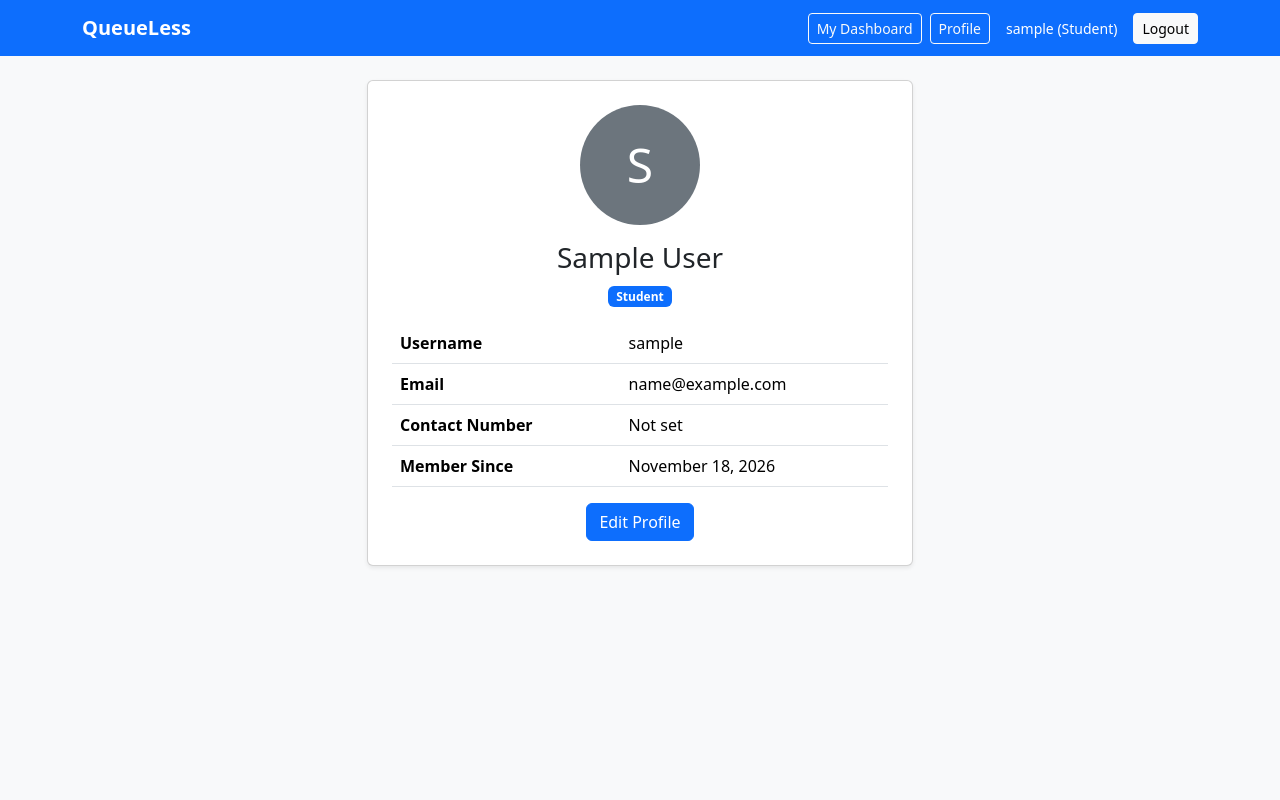
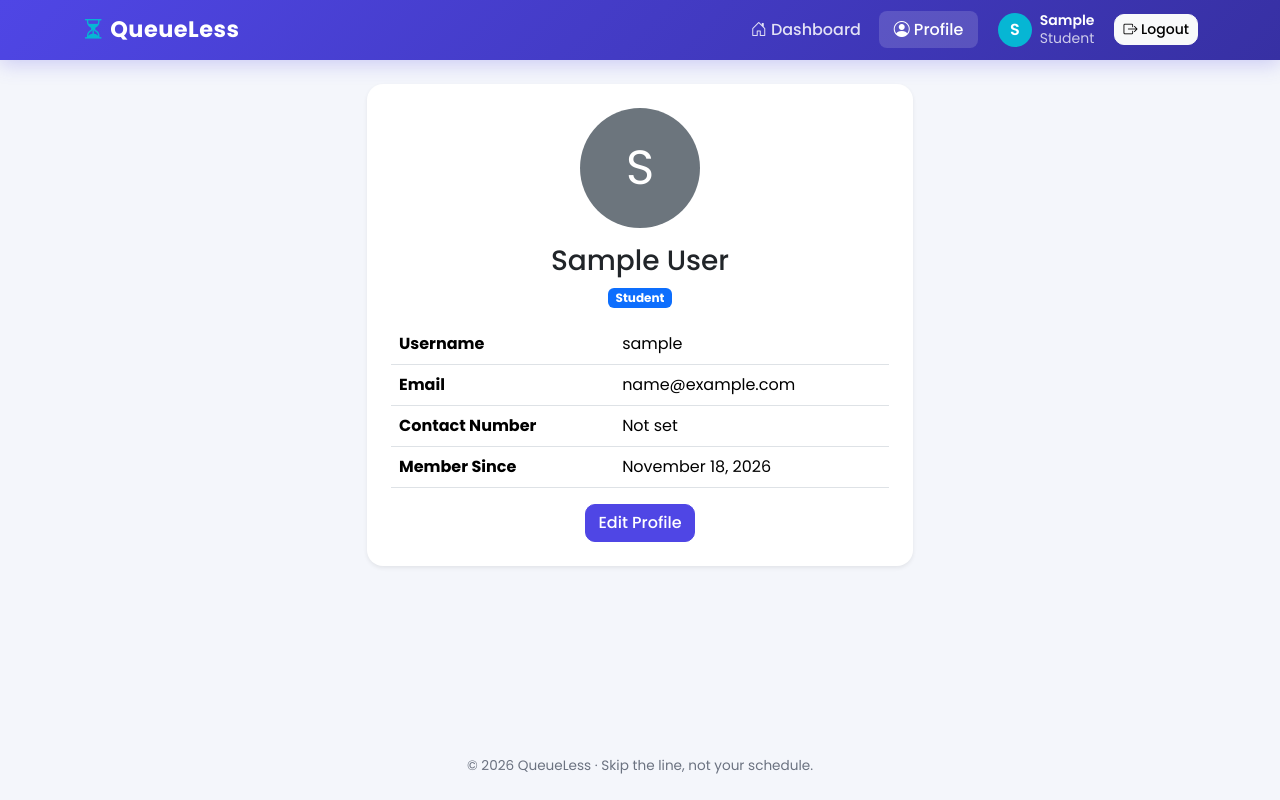
Before and after one commit to Ryzzz44/QueueLess-Salado-Samuel-G8, a Django app: page /profile/ in a window 1280 px wide. Run offline with Django 5.2, Linux system fonts and the light colour scheme; the visitor is signed in with stand-in values (Sample User, id 1).

Commit message:
Improve UI: new theme, navbar with avatar, icons and footer

```diff
--- a/templates/base.html
+++ b/templates/base.html
@@ -5,35 +5,124 @@
     <meta name="viewport" content="width=device-width, initial-scale=1">
     <title>{% block title %}QueueLess{% endblock %}</title>
     <link href="https://cdn.jsdelivr.net/npm/bootstrap@5.3.3/dist/css/bootstrap.min.css" rel="stylesheet">
+    <link href="https://cdn.jsdelivr.net/npm/bootstrap-icons@1.11.3/font/bootstrap-icons.min.css" rel="stylesheet">
+    <link href="https://fonts.googleapis.com/css2?family=Poppins:wght@400;500;600;700&display=swap" rel="stylesheet">
+    <style>
+        :root {
+            --ql-primary: #4f46e5;
+            --ql-primary-dark: #3730a3;
+            --ql-accent: #06b6d4;
+            --ql-bg: #f4f6fb;
+        }
+        body {
+            font-family: 'Poppins', sans-serif;
+            background: var(--ql-bg);
+            min-height: 100vh;
+            display: flex;
+            flex-direction: column;
+        }
+        main { flex: 1; }
+
+        /* Navbar */
+        .ql-navbar {
+            background: linear-gradient(135deg, var(--ql-primary), var(--ql-primary-dark));
+            box-shadow: 0 4px 20px rgba(79, 70, 229, .25);
+        }
+        .ql-brand { font-weight: 700; font-size: 1.4rem; letter-spacing: .5px; }
+        .ql-brand i { color: var(--ql-accent); }
+        .ql-navbar .nav-link { color: rgba(255,255,255,.85) !important; font-weight: 500; border-radius: 8px; padding: .4rem .9rem !important; }
+        .ql-navbar .nav-link:hover, .ql-navbar .nav-link.active { background: rgba(255,255,255,.15); color: #fff !important; }
+        .ql-avatar {
+            width: 34px; height: 34px; border-radius: 50%; object-fit: cover;
+            background: var(--ql-accent); color: #fff; font-weight: 600;
+            display: inline-flex; align-items: center; justify-content: center;
+        }
+
+        /* Cards and buttons */
+        .card { border: none; border-radius: 16px; box-shadow: 0 6px 24px rgba(17, 24, 39, .06); transition: transform .2s, box-shadow .2s; }
+        .card-hover:hover { transform: translateY(-4px); box-shadow: 0 12px 32px rgba(17, 24, 39, .12); }
+        .btn { border-radius: 10px; font-weight: 500; }
+        .btn-primary { background: var(--ql-primary); border-color: var(--ql-primary); }
+        .btn-primary:hover { background: var(--ql-primary-dark); border-color: var(--ql-primary-dark); }
+        .form-control { border-radius: 10px; padding: .65rem .9rem; }
+        .form-control:focus { border-color: var(--ql-primary); box-shadow: 0 0 0 .2rem rgba(79, 70, 229, .15); }
+        .alert { border: none; border-radius: 12px; }
+        a { color: var(--ql-primary); }
+
+        /* Page header and feature icons */
+        .ql-hero {
+            background: linear-gradient(135deg, var(--ql-primary), var(--ql-accent));
+            color: #fff; border-radius: 20px; padding: 2rem;
+        }
+        .ql-icon {
+            width: 52px; height: 52px; border-radius: 14px; font-size: 1.5rem;
+            display: inline-flex; align-items: center; justify-content: center; margin-bottom: .75rem;
+        }
+        .ql-icon.indigo { background: #eef2ff; color: var(--ql-primary); }
+        .ql-icon.cyan { background: #ecfeff; color: #0891b2; }
+        .ql-icon.green { background: #ecfdf5; color: #059669; }
+        .ql-icon.amber { background: #fffbeb; color: #d97706; }
+
+        /* Login / register card */
+        .auth-card { max-width: 480px; margin: 1.5rem auto; }
+        .auth-logo {
+            width: 64px; height: 64px; border-radius: 18px; font-size: 2rem; color: #fff;
+            background: linear-gradient(135deg, var(--ql-primary), var(--ql-accent));
+            display: inline-flex; align-items: center; justify-content: center;
+        }
+        footer { color: #6b7280; font-size: .85rem; }
+    </style>
 </head>
-<body class="bg-light">
-<nav class="navbar navbar-expand-lg navbar-dark bg-primary mb-4">
+<body>
+<nav class="navbar navbar-expand-lg navbar-dark ql-navbar mb-4">
     <div class="container">
-        <a class="navbar-brand fw-bold" href="{% url 'dashboard' %}">QueueLess</a>
-        <div class="d-flex align-items-center gap-2">
+        <a class="navbar-brand ql-brand" href="{% url 'dashboard' %}"><i class="bi bi-hourglass-split"></i> QueueLess</a>
+        <button class="navbar-toggler" type="button" data-bs-toggle="collapse" data-bs-target="#qlNav">
+            <span class="navbar-toggler-icon"></span>
+        </button>
+        <div class="collapse navbar-collapse" id="qlNav">
+            <ul class="navbar-nav ms-auto align-items-lg-center gap-1">
                 {% if user.is_authenticated %}
+                    <li class="nav-item">
                         {% if user.role == 'STAFF' %}
-                    <a class="btn btn-sm btn-outline-light" href="{% url 'staff_dashboard' %}">Staff Dashboard</a>
+                            <a class="nav-link {% if request.resolver_match.url_name == 'staff_dashboard' %}active{% endif %}" href="{% url 'staff_dashboard' %}"><i class="bi bi-speedometer2"></i> Dashboard</a>
                         {% else %}
-                    <a class="btn btn-sm btn-outline-light" href="{% url 'student_dashboard' %}">My Dashboard</a>
+                            <a class="nav-link {% if request.resolver_match.url_name == 'student_dashboard' %}active{% endif %}" href="{% url 'student_dashboard' %}"><i class="bi bi-house-door"></i> Dashboard</a>
                         {% endif %}
-                <a class="btn btn-sm btn-outline-light" href="{% url 'profile' %}">Profile</a>
-                <span class="text-white small mx-2">{{ user.username }} ({{ user.get_role_display }})</span>
+                    </li>
+                    <li class="nav-item">
+                        <a class="nav-link {% if 'profile' in request.resolver_match.url_name %}active{% endif %}" href="{% url 'profile' %}"><i class="bi bi-person-circle"></i> Profile</a>
+                    </li>
+                    <li class="nav-item d-flex align-items-center text-white ms-lg-3 my-2 my-lg-0">
+                        {% if user.profile_photo %}
+                            <img src="{{ user.profile_photo.url }}" class="ql-avatar me-2" alt="">
+                        {% else %}
+                            <span class="ql-avatar me-2">{{ user.username|first|upper }}</span>
+                        {% endif %}
+                        <div class="lh-sm me-3">
+                            <div class="fw-semibold small">{{ user.first_name|default:user.username }}</div>
+                            <div class="small opacity-75">{{ user.get_role_display }}</div>
+                        </div>
+                    </li>
+                    <li class="nav-item">
                         <form method="post" action="{% url 'logout' %}" class="m-0">
                             {% csrf_token %}
-                    <button type="submit" class="btn btn-sm btn-light">Logout</button>
+                            <button type="submit" class="btn btn-sm btn-light"><i class="bi bi-box-arrow-right"></i> Logout</button>
                         </form>
+                    </li>
                 {% else %}
-                <a class="btn btn-sm btn-outline-light" href="{% url 'login' %}">Login</a>
-                <a class="btn btn-sm btn-light" href="{% url 'register' %}">Register</a>
+                    <li class="nav-item"><a class="nav-link" href="{% url 'login' %}">Login</a></li>
+                    <li class="nav-item"><a class="btn btn-sm btn-light ms-lg-2" href="{% url 'register' %}">Register</a></li>
                 {% endif %}
+            </ul>
         </div>
     </div>
 </nav>
 
 <main class="container">
     {% for message in messages %}
-        <div class="alert alert-{% if message.tags == 'error' %}danger{% else %}{{ message.tags }}{% endif %} alert-dismissible fade show">
+        <div class="alert alert-{% if message.tags == 'error' %}danger{% else %}{{ message.tags }}{% endif %} alert-dismissible fade show shadow-sm">
+            {% if message.tags == 'success' %}<i class="bi bi-check-circle-fill me-1"></i>{% else %}<i class="bi bi-exclamation-triangle-fill me-1"></i>{% endif %}
             {{ message }}
             <button type="button" class="btn-close" data-bs-dismiss="alert"></button>
         </div>
@@ -42,6 +131,10 @@
     {% block content %}{% endblock %}
 </main>
 
+<footer class="text-center py-4 mt-5">
+    &copy; {% now "Y" %} QueueLess &middot; Skip the line, not your schedule.
+</footer>
+
 <script src="https://cdn.jsdelivr.net/npm/bootstrap@5.3.3/dist/js/bootstrap.bundle.min.js"></script>
 </body>
 </html>
```
Lines whose indentation alone changed are shown as unchanged.
